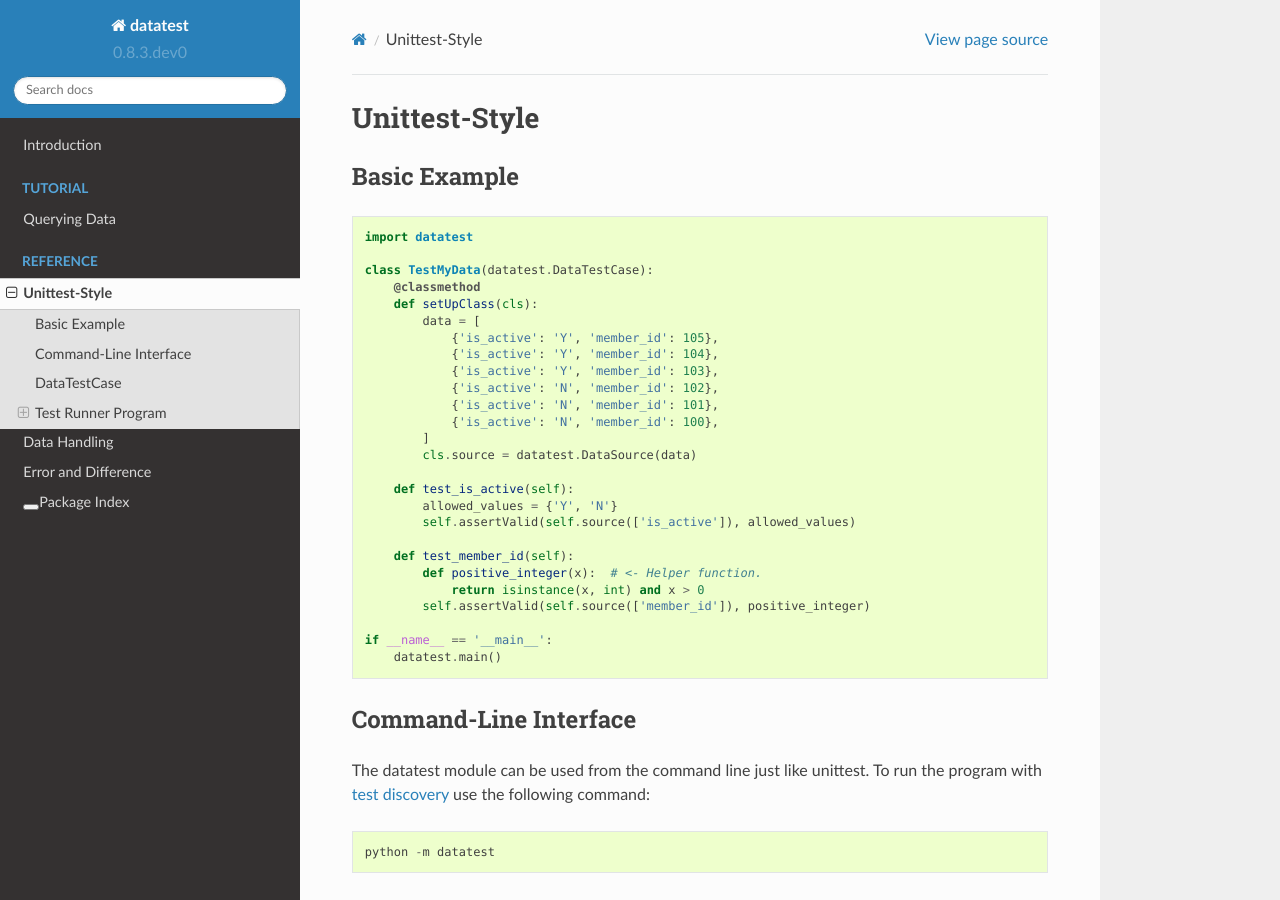
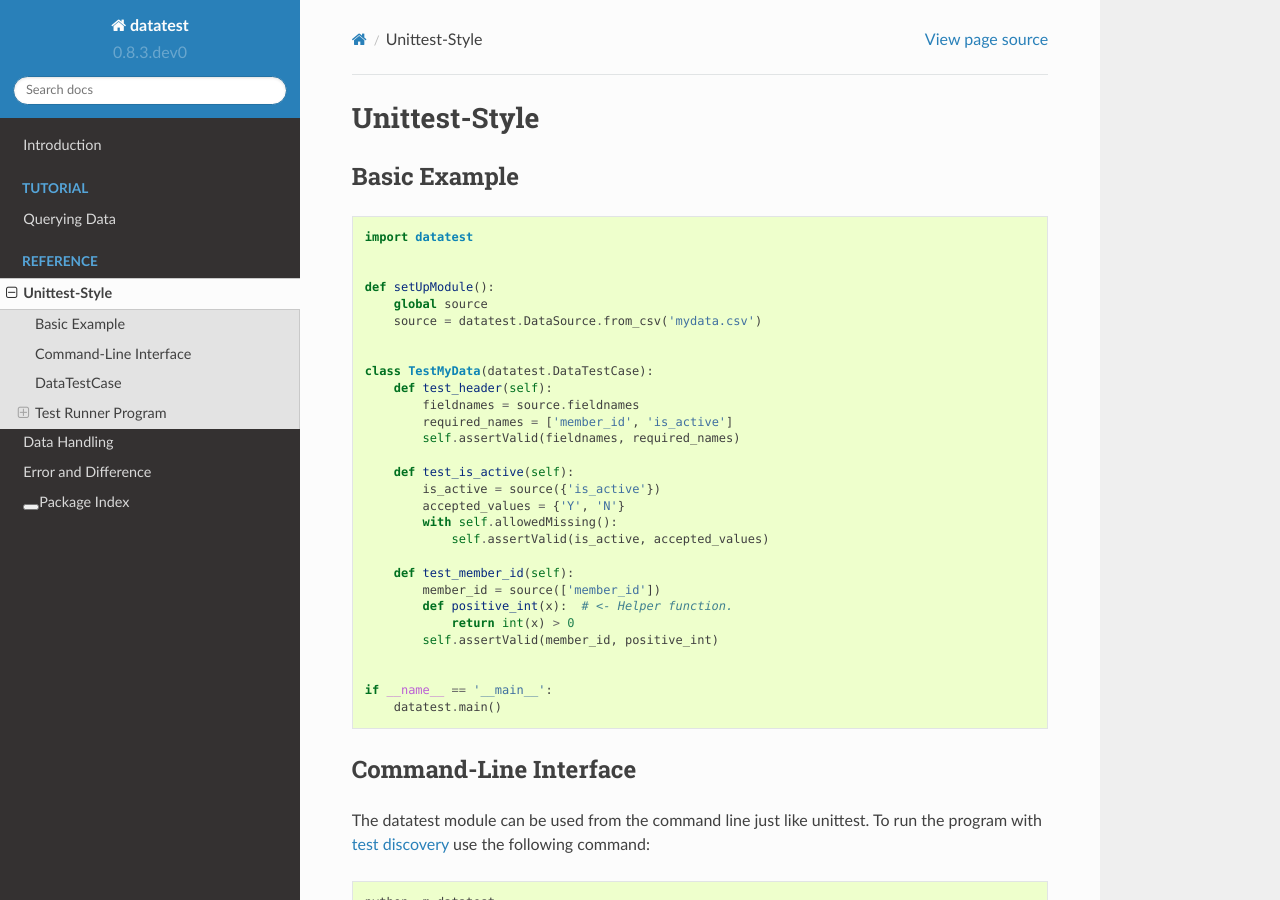
Before and after one commit to shawnbrown/datatest, a Sphinx documentation site: the page built from docs/reference/unittest_style.rst, in a window 1280 px wide and 900 px high. Built offline with Sphinx 7.4.7 and the Read the Docs theme 2.0.0, drawn with Linux system fonts in a browser that asks for light colours.

Commit message:
Update unittest-style example to better serve as boilerplate code for actual test scripts.

```diff
--- a/docs/reference/unittest_style.rst
+++ b/docs/reference/unittest_style.rst
@@ -19,27 +19,30 @@
 
     import datatest
 
+
+    def setUpModule():
+        global source
+        source = datatest.DataSource.from_csv('mydata.csv')
+
+
     class TestMyData(datatest.DataTestCase):
-        @classmethod
-        def setUpClass(cls):
-            data = [
-                {'is_active': 'Y', 'member_id': 105},
-                {'is_active': 'Y', 'member_id': 104},
-                {'is_active': 'Y', 'member_id': 103},
-                {'is_active': 'N', 'member_id': 102},
-                {'is_active': 'N', 'member_id': 101},
-                {'is_active': 'N', 'member_id': 100},
-            ]
-            cls.source = datatest.DataSource(data)
+        def test_header(self):
+            fieldnames = source.fieldnames
+            required_names = ['member_id', 'is_active']
+            self.assertValid(fieldnames, required_names)
 
         def test_is_active(self):
-            allowed_values = {'Y', 'N'}
-            self.assertValid(self.source(['is_active']), allowed_values)
+            is_active = source({'is_active'})
+            accepted_values = {'Y', 'N'}
+            with self.allowedMissing():
+                self.assertValid(is_active, accepted_values)
 
         def test_member_id(self):
-            def positive_integer(x):  # <- Helper function.
-                return isinstance(x, int) and x > 0
-            self.assertValid(self.source(['member_id']), positive_integer)
+            member_id = source(['member_id'])
+            def positive_int(x):  # <- Helper function.
+                return int(x) > 0
+            self.assertValid(member_id, positive_int)
+
 
     if __name__ == '__main__':
         datatest.main()
```
